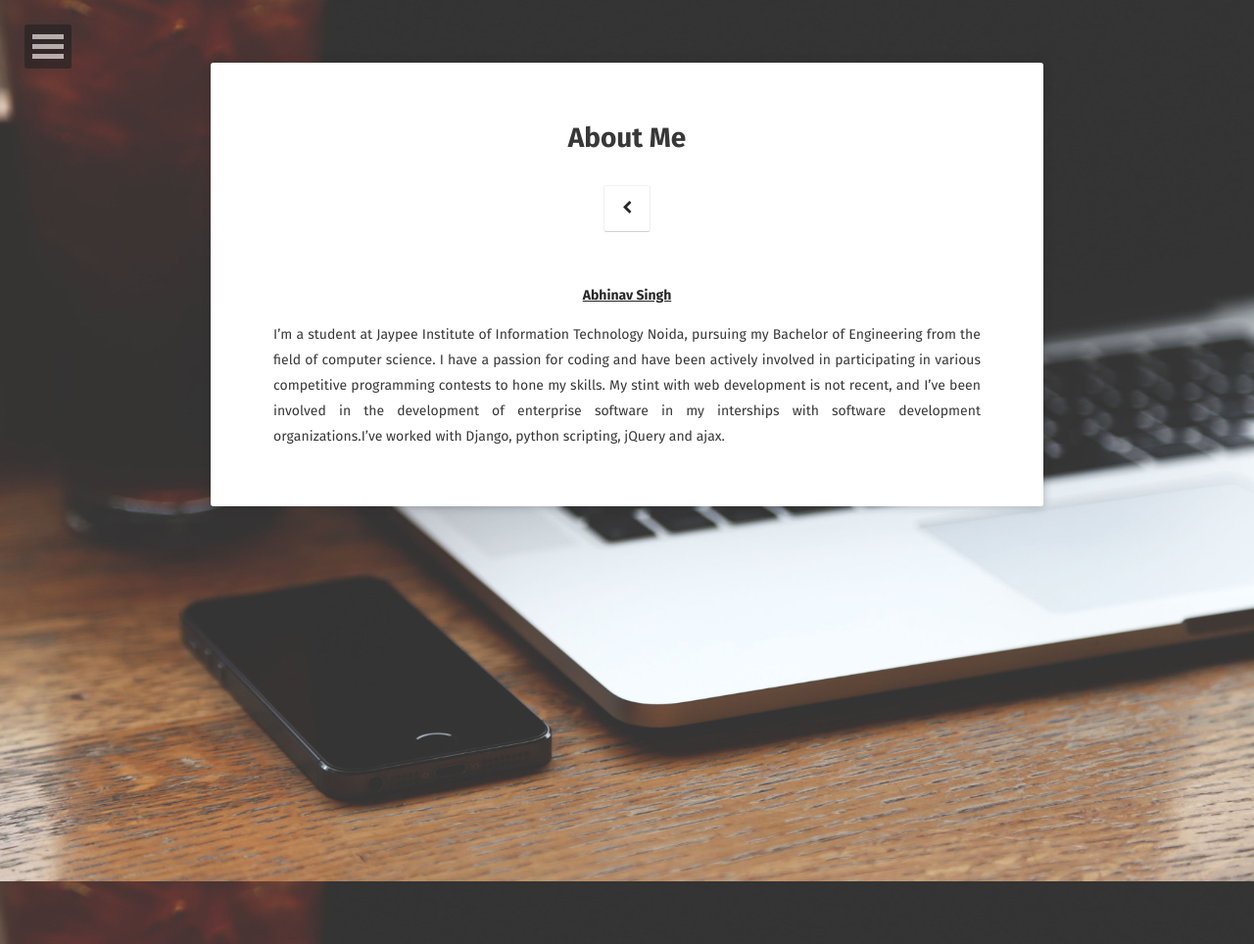
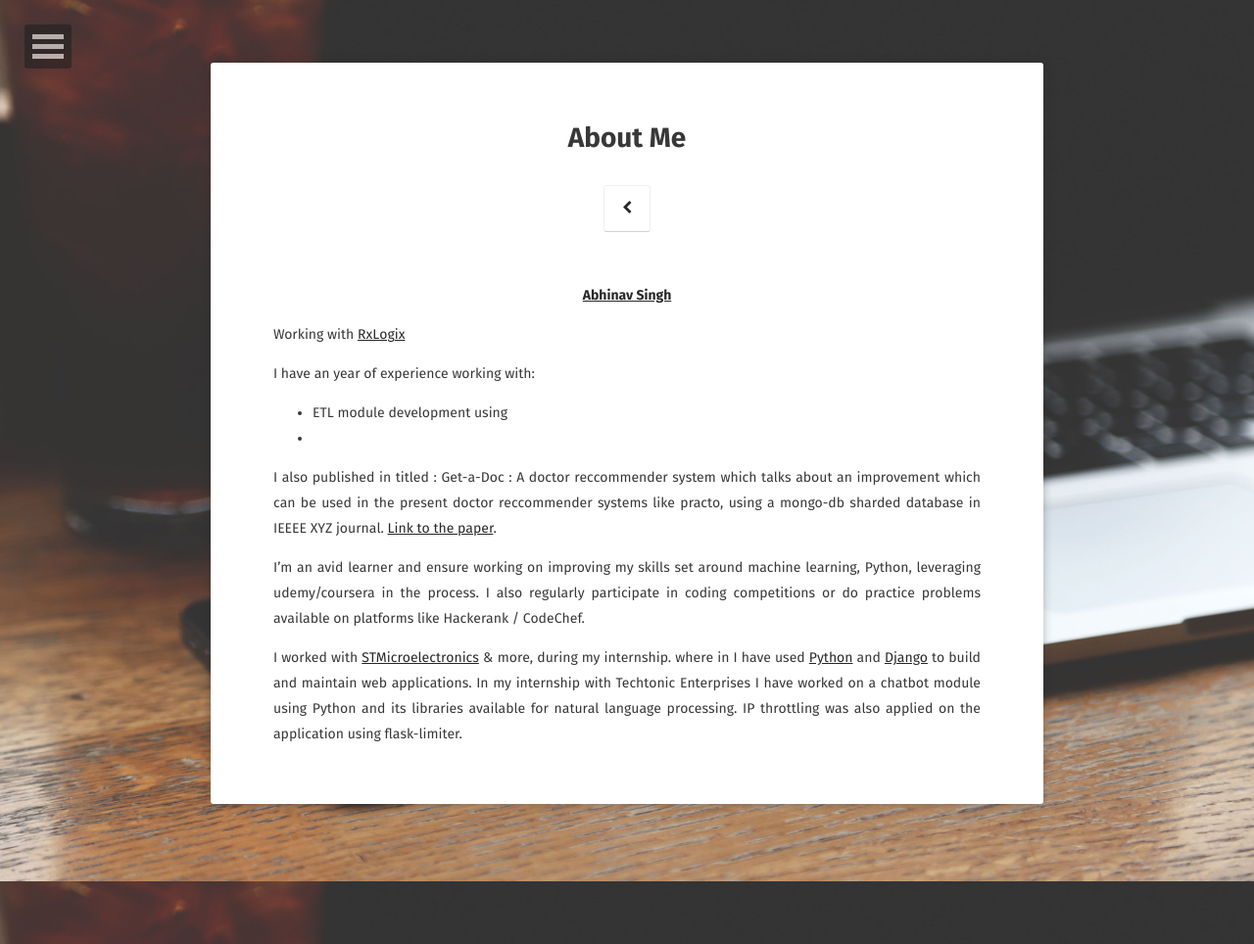
Before and after one commit to sudoabhinav/sudoabhinav.github.io, a Jekyll site: the page built from about/index.md, in a window 1280 px wide. Shown: the whole page at 98% size. Built offline with Jekyll 4.4.1, drawn with Linux system fonts in a browser that asks for light colours; some web fonts are replaced.

Commit message:
Update About page

```diff
--- a/about/index.md
+++ b/about/index.md
@@ -8,5 +8,16 @@ comments: false
 
 <center><a href="https://sudoabhinav.github.io"><b>Abhinav Singh</b></a> </center>
 
-I'm a student at Jaypee Institute of Information Technology Noida, pursuing my Bachelor of Engineering from the field of computer science. I have a passion for coding and have been actively involved in participating in various competitive programming contests to hone my skills.
-My stint with web development is not recent, and I've been involved in the development of enterprise software in my interships with software development organizations.I've worked with Django, python scripting, jQuery and ajax.
+Working with [RxLogix](https://www.rxlogix.com/en/)
+
+
+I have an year of experience working with:
+- ETL module development using
+-
+
+I also published in titled : Get-a-Doc : A doctor reccommender system which talks about an improvement which can be used in the present doctor reccommender systems like practo, using a mongo-db sharded database in IEEEE XYZ journal.
+[Link to the paper](https://ieeexplore.ieee.org/document/8748776).
+
+I'm an avid learner and ensure working on improving my skills set around machine learning, Python, leveraging udemy/coursera in the process. I also regularly participate in coding competitions or do practice problems available on platforms like Hackerank / CodeChef.
+
+I worked with [STMicroelectronics](https://www.st.com/content/st_com/en.html) & more, during my internship. where in I have used [Python](https://python.org) and [Django](https://www.djangoproject.com/) to build and maintain web applications. In my internship with Techtonic Enterprises I have worked on a chatbot module using Python and its libraries available for natural language processing. IP throttling was also applied on the application using flask-limiter.
```
Also changed, not shown: README.md.
